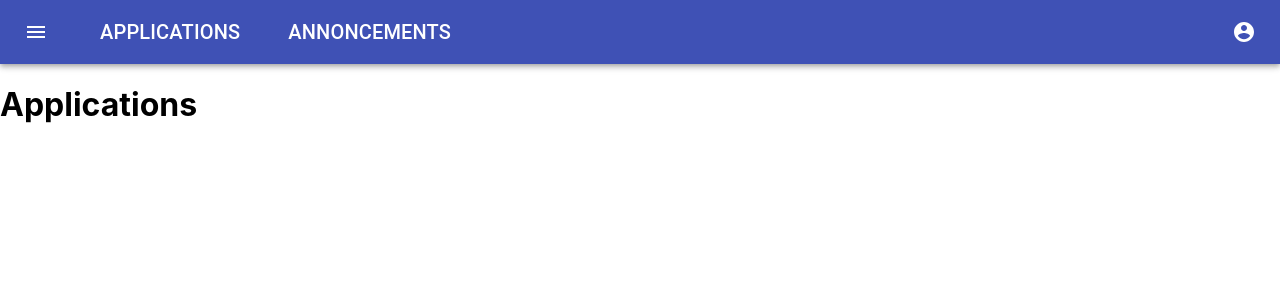
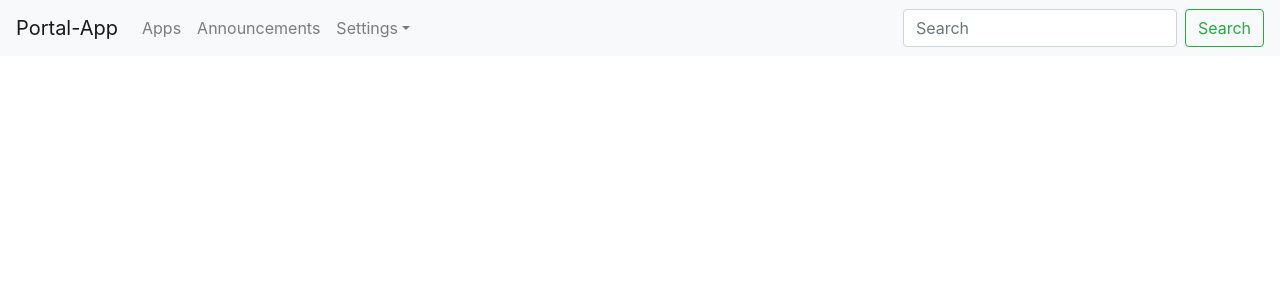
Before and after one commit to budde25/portalU, a React (Create React App) app: page / in a window 1280 px wide. Shown: the top 300 px of the page. Built offline with nearby package versions, Linux system fonts and the light colour scheme.

Commit message:
changes from material to bootstrap

```diff
--- a/package.json
+++ b/package.json
@@ -12,8 +12,12 @@
     "@types/node": "^12.0.0",
     "@types/react": "^16.9.0",
     "@types/react-dom": "^16.9.0",
+    "@types/react-router-dom": "^5.1.5",
+    "bootstrap": "^4.5.0",
     "react": "^16.13.1",
+    "react-bootstrap": "^1.1.1",
     "react-dom": "^16.13.1",
+    "react-router-dom": "^5.2.0",
     "react-scripts": "3.4.1",
     "typescript": "~3.7.2"
   },
--- a/src/components/App.tsx
+++ b/src/components/App.tsx
@@ -1,42 +1,78 @@
-import React, { Component } from "react";
-import DefaultAppBar from './Appbar'
+import React, { Component, Fragment } from "react";
+import AppBar from './Appbar'
+import 'bootstrap/dist/css/bootstrap.min.css';
+import Page, { PageType, PageItem } from "./Page";
+import { BrowserRouter as Router, Route, Switch } from "react-router-dom"
 
 type IProps = {};
 type IState = {
-    menu: string[]
-    selected: string
+    menu: PageItem[],
+    isAuthenticated: boolean,
 };
 
-class App extends Component<IProps, IState> {
+let page: PageItem = new PageItem('Apps', PageType.Tiles);
+
+export default class App extends Component<IProps, IState> {
+    static options = [new PageItem('Apps', PageType.Tiles), new PageItem('Announcements', PageType.RSS)]
+
     constructor(props: IProps) {
         super(props)
-        const options: string[] = ['Applications', 'Annoncements']
         this.state = {
-            menu: options,
-            selected: options[0]
+            menu: App.options,
+            isAuthenticated: true,
         }
     }
 
-    handleClick(item: string) {
-        this.setState({
-            selected: item
-        })
+    render() {
+        const titles: string[] = this.state.menu.map((page) => page.title);
+        const routes = titles.map((title: string) => this.defineRoutes(title))
+        return(
+                <Router>
+                    <AppBar menu={titles}></AppBar>
+                    <Switch>
+                        <Route exact path='/'></Route>
+                        <Route path='/settings' component={Settings}></Route>
+                        <Route path='/admin-settings' component={AdminSettings}></Route>
+                        {routes}
+                        <Route component={NotFound}/>
+                    </Switch>
+                </Router>
+        );
     }
 
-    render() {
+    defineRoutes(title: string) {
+        const name: string = '/' + title.toLowerCase()
         return(
-            <div className='app'>
-                <DefaultAppBar
-                    menu={this.state.menu}
-                    onClick= {(i: string) => this.handleClick(i) }
-                />
-                <div className='page'>
-                    <h1>{this.state.selected}</h1>
-                </div>
-            </div>
+            <Route path={name} component={BlankPage} ></Route>
         );
     }
 }
 
+function BlankPage(){
+    return (
+        <Fragment>
+            <Page page={page} />
+        </Fragment>
+    );
+}
 
-export default App
+function NotFound(){
+    return(
+        <div className='not-found'>
+            <h1>404</h1>
+            <h2>Page Not Found</h2>
+        </div>
+    )
+}
+
+function Settings(){
+    return(
+        <h1>Settings</h1>
+    );
+}
+
+function AdminSettings(){
+    return(
+        <h1>Admin Settings</h1>
+    );
+}
--- a/src/components/Appbar.tsx
+++ b/src/components/Appbar.tsx
@@ -1,56 +1,64 @@
-import AppBar from '@material-ui/core/AppBar';
-import IconButton from '@material-ui/core/IconButton';
-import Toolbar from '@material-ui/core/Toolbar';
-import AccountCircle from '@material-ui/icons/AccountCircle';
-import MenuIcon from '@material-ui/icons/Menu';
 import React, { Component } from 'react';
+import Navbar from 'react-bootstrap/Navbar';
+import Nav from 'react-bootstrap/Nav';
+import Form from 'react-bootstrap/Form';
+import Button from 'react-bootstrap/Button';
+import FormControl from 'react-bootstrap/FormControl';
+import NavDropdown from 'react-bootstrap/NavDropdown';
+import { Link } from 'react-router-dom';
 import '../styles/Appbar.css';
-import { Button, Typography } from '@material-ui/core';
 
 
 type IProps = {
-  onClick: any
   menu: string[]
 };
 type IState = {};
 
-class DefaultAppBar extends Component<IProps, IState>{
+class AppBar extends Component<IProps, IState>{
   render() {
     const menu = this.props.menu;
-    const listItems = menu.map((title: string) => this.renderMenuItem(title))
+    const listItems = menu.map((title: string) => this.renderItem(title))
+    const home: string = '/' + menu[0].toLowerCase()
 
     return(
-    <div className="App">
-      <AppBar position="static">
-        <Toolbar>
-          <IconButton edge="start" className='menuButton' color="inherit" aria-label="menu">
-            <MenuIcon />
-          </IconButton>
-          {listItems}
-          <div className='flex'></div>
-          <IconButton edge="end" className='menuButton' color="inherit" aria-label="account">
-            <AccountCircle />
-          </IconButton>
-        </Toolbar>
-      </AppBar>
-    </div>
+      <div className="Appbar">
+        <Navbar bg="light" expand="lg">
+          <Navbar.Brand>
+            <Link className='text-link' to={home}>Portal-App</Link>
+            </Navbar.Brand>
+          <Navbar.Toggle aria-controls="basic-navbar-nav" />
+          <Navbar.Collapse id="basic-navbar-nav">
+            <Nav className="mr-auto">
+              {listItems}
+              <NavDropdown title="Settings" id="basic-nav-dropdown">
+                <NavDropdown.Item >
+                  <Link className='text-link'  to='/settings'>Settings</Link>
+                </NavDropdown.Item>
+                <NavDropdown.Item >
+                  <Link className='text-link' to='/admin-settings'>Admin Settings</Link>
+                </NavDropdown.Item>
+                <NavDropdown.Divider />
+                <NavDropdown.Item href="/logout">Logout</NavDropdown.Item>
+              </NavDropdown>
+            </Nav>
+            <Form inline>
+              <FormControl type="text" placeholder="Search" className="mr-sm-2" />
+              <Button variant="outline-success">Search</Button>
+            </Form>
+          </Navbar.Collapse>
+        </Navbar>
+      </div>
     );
   }
 
-  renderMenuItem(title: string) {
+  renderItem(title: string) {
+    const link: string = '/' + title.toLowerCase()
     return(
-      <div className='title'>
-        <Button
-          color='inherit'
-          aria-label={title}
-          onClick={() => this.props.onClick(title)}>
-            <Typography variant='h6'>
-              {title}
-            </Typography>
-        </Button>
-      </div>
+      <Nav.Link>
+        <Link className='text-link' to={link}>{title}</Link>
+      </Nav.Link>
     );
   }
 }
 
-export default DefaultAppBar;
+export default AppBar;
--- /dev/null
+++ b/src/components/Page.tsx
@@ -0,0 +1,56 @@
+import React, { Component } from "react";
+
+export enum PageType {
+    Tiles,
+    RSS,
+}
+
+export class PageItem {
+    title: string;
+    type: PageType;
+    constructor(title: string, type: PageType) {
+        this.title = title;
+        this.type = type;
+    }
+}
+
+type IProps = {
+    page: PageItem
+};
+type IState = {};
+
+class Page extends Component<IProps, IState>{
+    render() {
+        const title = this.props.page.title;
+        const type = this.props.page.type;
+
+        return (
+            <div className='Page'>
+                <h1>{title}</h1>
+                {this.renderPage(type)}
+            </div>
+        );
+    }
+
+    renderPage(type: PageType) {
+        if (type === PageType.Tiles) {
+            return this.renderTiles();
+        } else if (type === PageType.RSS) {
+            return this.renderRSS()
+        }
+    }
+
+    renderTiles() {
+        return(
+            <h2>Tiles</h2>
+        )
+    }
+
+    renderRSS() {
+        return(
+            <h2>RSS</h2>
+        )
+    }
+}
+
+export default Page;
--- a/src/styles/Appbar.css
+++ b/src/styles/Appbar.css
@@ -1,7 +1,10 @@
-.title {
-    padding-left: 2em;
+.text-link {
+    color: inherit;
+    text-decoration: inherit;
 }
 
-.flex {
-    flex-grow: 1;
+.text-link:hover {
+    color: inherit;
+    font-style: inherit;
+    text-decoration: inherit;
 }
```
Also changed, not shown: 1 other file (tests, documents, lock files or other folders).
